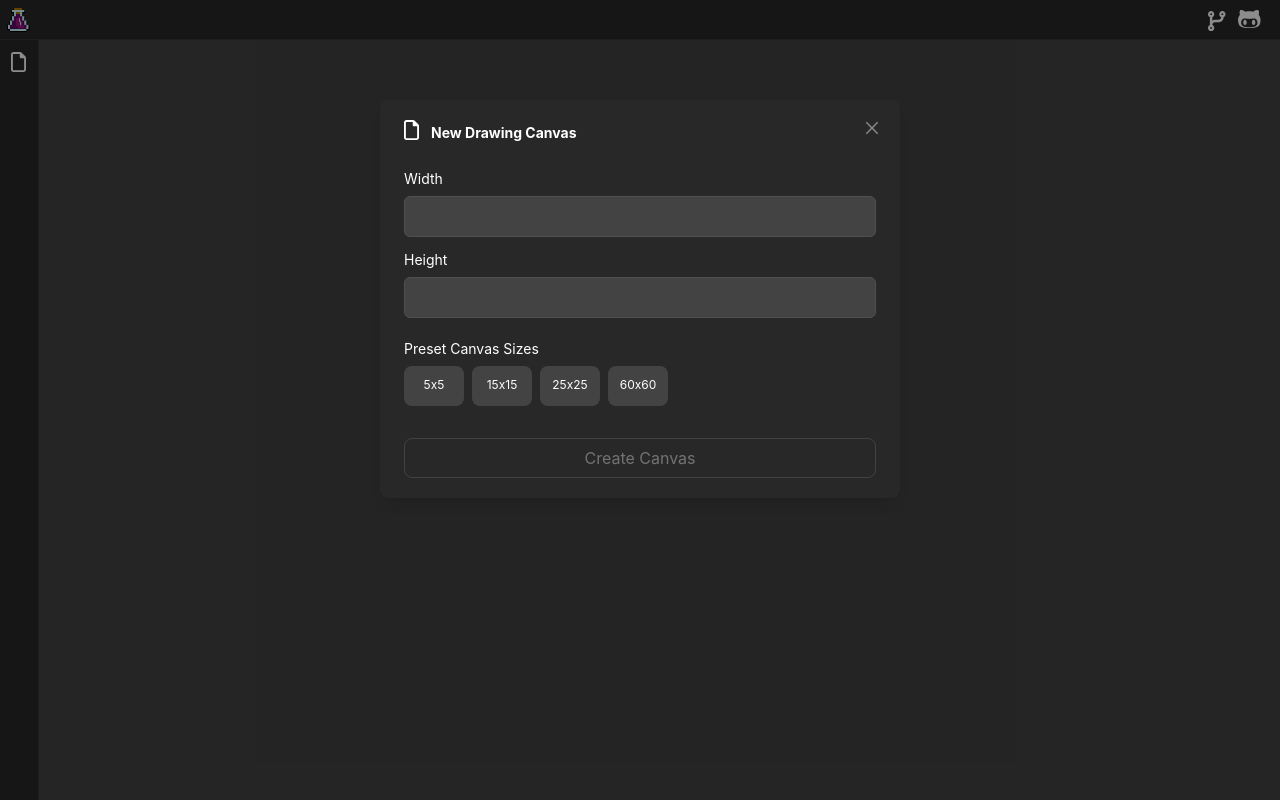
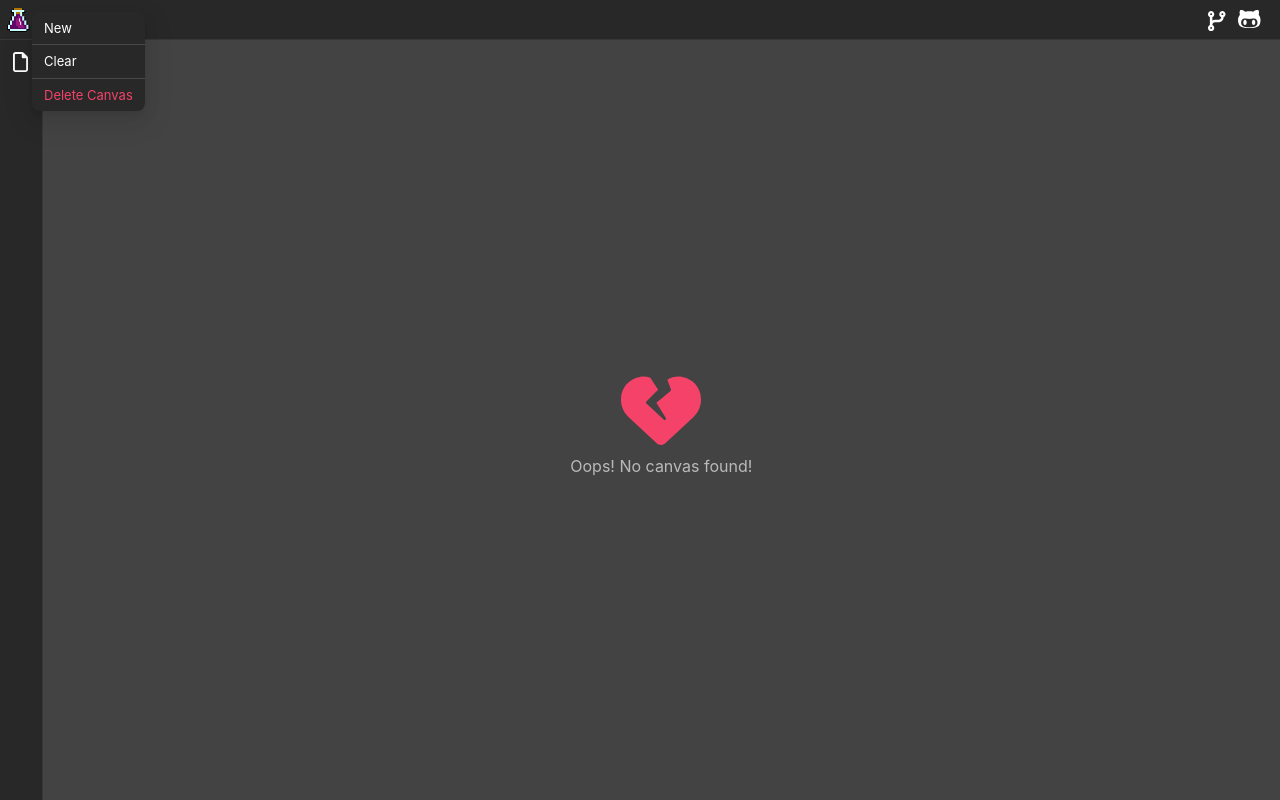
Before and after one commit to zzergy/pixelcraft-studio, a React (Create React App) app: page /canvas in a window 1280 px wide. Both pictures are taken after a click on the icon 18 px from the left and 62 px from the top of the page. Built offline with nearby package versions, Linux system fonts and the light colour scheme.

Commit message:
Create File Menu popup

```diff
--- a/src/Pages/ColorPicker/ColorPicker.tsx
+++ b/src/Pages/ColorPicker/ColorPicker.tsx
@@ -1,4 +1,4 @@
-import { ChromePicker, ColorResult } from 'react-color';
+// import { ChromePicker, ColorResult } from 'react-color';
 import styles from './ColorPicker.module.scss'
 
 interface ColorPickerProps {
@@ -7,15 +7,16 @@ interface ColorPickerProps {
 }
 
 const ColorPicker = ({ drawingColor, setDrawingColor }: ColorPickerProps) => {
-    const handleColorChange = (color: ColorResult) => {
-        setDrawingColor(color.hex)
-    }
+    // const handleColorChange = (color: ColorResult) => {
+    //     setDrawingColor(color.hex)
+    // }
 
     return (
-        <ChromePicker
-            color={drawingColor}
-            onChange={handleColorChange}
-        />
+        // <ChromePicker
+        //     color={drawingColor}
+        //     onChange={handleColorChange}
+        // />
+        <></>
     )
 }
 
--- a/src/Pages/LeftNav/CreateCanvas/CreateCanvas.module.scss
+++ b/src/Pages/LeftNav/FileMenu/CreateCanvas/CreateCanvas.module.scss
@@ -1,12 +1,3 @@
-.icon {
-    font-size: 20px;
-    color: var(--light);
-
-    &.selectable {
-        cursor: pointer;
-    }
-}
-
 .titleText {
     font-weight: bold;
     padding-left: 12px;
--- a/src/Pages/LeftNav/CreateCanvas/CreateCanvas.tsx
+++ b/src/Pages/LeftNav/FileMenu/CreateCanvas/CreateCanvas.tsx
@@ -1,13 +1,15 @@
 import { faFile } from '@fortawesome/free-solid-svg-icons'
 import { faFile as faFileRegular } from '@fortawesome/free-regular-svg-icons';
-import useIconHover from '../../../hooks/useIconHover';
+import useIconHover from '../../../../hooks/useIconHover';
 import { FontAwesomeIcon } from '@fortawesome/react-fontawesome'
 import styles from './CreateCanvas.module.scss'
 import { useState } from "react";
-import { Dimentions } from "../../../types";
-import { useDispatch } from "react-redux";
-import { setCanvasSize } from "../../../slices/canvasSlice";
+import { Dimentions } from "../../../../types";
+import { useDispatch, useSelector } from "react-redux";
+import { setCanvasSize } from "../../../../slices/canvasSlice";
 import { Button, Modal, message } from 'antd';
+import { RootState } from '../../../../store';
+import { setModalState } from '../../../../slices/modalsSlice';
 
 const CreateCanvas = () => {
     const validationPattern = /^(?:[5-9]|[1-5]\d|60)$/;
@@ -16,10 +18,9 @@ const CreateCanvas = () => {
 
     const dispatch = useDispatch();
     const classnames = require('classnames')
-    const { iconHover, handleMouseOver, handleMouseOut } = useIconHover();
 
+    const { createCanvasModal } = useSelector((state: RootState) => state.modalsOpenState)
     const [error, setError] = useState({ rows: false, columns: false });
-    const [open, setOpen] = useState(false);
     const [canvasDimentions, setCanvasDimentions] = useState<Dimentions>(initialDimentions)
     const presetCanvasSizes: ['5x5', '15x15', '25x25', '60x60'] = ['5x5', '15x15', '25x25', '60x60']
 
@@ -46,7 +47,7 @@ const CreateCanvas = () => {
     }
 
     const handleClose = () => {
-        setOpen(false)
+        dispatch(setModalState({ createCanvasModal: false }))
         setError({ columns: false, rows: false })
         setCanvasDimentions(initialDimentions)
     }
@@ -61,18 +62,11 @@ const CreateCanvas = () => {
     return (
         <>
             {contextHolder}
-            <FontAwesomeIcon
-                icon={iconHover.file ? faFile : faFileRegular}
-                className={classnames(styles.icon, styles.selectable)}
-                onMouseOver={() => handleMouseOver('file')}
-                onMouseOut={() => handleMouseOut('file')}
-                onClick={() => setOpen(true)}
-            />
             <Modal
                 mask
                 maskClosable
                 className={styles.modal}
-                open={open}
+                open={createCanvasModal}
                 onCancel={handleClose}
                 footer={null}
             >
--- /dev/null
+++ b/src/Pages/LeftNav/FileMenu/CreateCanvas/FileMenu.module.scss
@@ -0,0 +1,40 @@
+.icon {
+    font-size: 20px;
+    color: var(--light);
+
+    &.selectable {
+        cursor: pointer;
+    }
+}
+
+.list {
+    .listItem {
+        border-bottom: 1px solid #ffffff26;
+        padding: 6px 12px;
+        font-size: 13px;
+
+        &:hover {
+            cursor: pointer;
+            background-color: #ffffff26;
+        }
+
+        &:first-child {
+            &:hover {
+                border-top-right-radius: 8px;
+                border-top-left-radius: 8px;
+            }
+        }
+
+        &:last-child {
+            color: var(--error);
+            &:hover {
+                border-bottom-right-radius: 8px;
+                border-bottom-left-radius: 8px;
+            }
+        }
+
+        &:nth-child(3) {
+            border: none;
+        }
+    }
+}
--- /dev/null
+++ b/src/Pages/LeftNav/FileMenu/CreateCanvas/FileMenu.tsx
@@ -0,0 +1,66 @@
+import { FontAwesomeIcon } from "@fortawesome/react-fontawesome";
+import { Popover, Tooltip } from "antd"
+import { useRef, useState } from "react"
+import styles from './FileMenu.module.scss'
+import useIconHover from "../../../../hooks/useIconHover";
+import { faFile } from "@fortawesome/free-solid-svg-icons";
+import { faFile as faFileRegular } from '@fortawesome/free-regular-svg-icons';
+import { useDispatch } from "react-redux";
+import { setModalState } from "../../../../slices/modalsSlice";
+import CreateCanvas from "./CreateCanvas";
+
+
+const FileMenu = () => {
+    const classnames = require('classnames')
+    const dispatch = useDispatch();
+    const popoverRef = useRef(null);
+    const { iconHover, handleMouseOver, handleMouseOut } = useIconHover();
+
+    const [open, setOpen] = useState<boolean>(false);
+
+    const handleOpenModal = (modal: any) => {
+        setOpen(!open)
+        dispatch(setModalState({ [modal]: true }))
+    }
+
+    const data = [
+        { title: 'New', modalName: 'createCanvasModal' },
+        { title: 'Clear', modalName: 'clearCanvasModal' },
+        { title: 'Delete Canvas', modalName: 'deleteCanvasModal' },
+    ]
+
+    return (
+        <>
+            <Popover
+                ref={popoverRef}
+                trigger='click'
+                open={open}
+                arrow={false}
+                onOpenChange={(open) => setOpen(open)}
+                placement="right"
+                content={
+                    <div className={styles.list}>
+                        {data.map((item, key) =>
+                            <div
+                                key={key}
+                                className={styles.listItem}
+                                onClick={() => handleOpenModal(item.modalName)}
+                            >
+                                {item.title}
+                            </div>
+                        )}
+                    </div>
+                }>
+                <FontAwesomeIcon
+                    icon={iconHover.file ? faFile : faFileRegular}
+                    className={classnames(styles.icon, styles.selectable)}
+                    onMouseOver={() => handleMouseOver('file')}
+                    onMouseOut={() => handleMouseOut('file')}
+                />
+            </Popover>
+            <CreateCanvas />
+        </>
+    )
+}
+
+export default FileMenu
--- a/src/Pages/LeftNav/LeftNav.module.scss
+++ b/src/Pages/LeftNav/LeftNav.module.scss
@@ -3,7 +3,7 @@
     flex-direction: column;
     align-items: center;
     background-color: var(--deep-gray);
-    width: 40px;
+    width: 44px;
     border-right: 1px solid #373737;
     padding: 12px 0;
 }
--- a/src/Pages/LeftNav/LeftNav.tsx
+++ b/src/Pages/LeftNav/LeftNav.tsx
@@ -1,11 +1,11 @@
-import CreateCanvas from './CreateCanvas/CreateCanvas'
+import FileMenu from './FileMenu/CreateCanvas/FileMenu'
 import styles from './LeftNav.module.scss'
 
 const LeftNav = () => {
 
     return (
         <div className={styles.container}>
-            <CreateCanvas />
+            <FileMenu />
         </div>
     )
 }
--- a/src/customTheme.ts
+++ b/src/customTheme.ts
@@ -28,6 +28,9 @@ export const customTheme = {
         },
         Button: {
             "colorTextDisabled": "rgba(255, 255, 255, 0.35)"
+        },
+        Popover: {
+            colorBgElevated: "#282828"
         }
     },
     algorithm: theme.darkAlgorithm,
--- a/src/index.css
+++ b/src/index.css
@@ -20,3 +20,7 @@ body {
 code {
   font-family: source-code-pro, Menlo, Monaco, Consolas, "Courier New", monospace;
 }
+
+.ant-popover .ant-popover-inner {
+  padding: 0px !important;
+}
--- /dev/null
+++ b/src/slices/modalsSlice.ts
@@ -0,0 +1,24 @@
+import { PayloadAction, createSlice } from "@reduxjs/toolkit";
+import { CanvasParameters, Dimentions, ModalStates } from "../types";
+
+const initialModalStates: ModalStates = {
+    deleteCanvasModal: false,
+    createCanvasModal: false
+}
+
+const modalsReducer = createSlice({
+    name: 'modalsOpenState',
+    initialState: initialModalStates,
+    reducers: {
+        setModalState: (state: typeof initialModalStates, action: PayloadAction<ModalStates>) => (
+            {
+                ...state,
+                ...action.payload
+            }
+        )
+    }
+})
+
+export const { setModalState } = modalsReducer.actions
+
+export default modalsReducer.reducer
--- a/src/store.ts
+++ b/src/store.ts
@@ -1,6 +1,7 @@
 import { configureStore } from "@reduxjs/toolkit";
 import { persistStore, persistReducer } from 'redux-persist'
 import canvasReducer from "./slices/canvasSlice";
+import modalsReducer from './slices/modalsSlice'
 import storage from 'redux-persist/lib/storage' // defaults to localStorage for web
 
 const persistConfig = {
@@ -10,7 +11,8 @@ const persistConfig = {
 
 const store = configureStore({
     reducer: {
-        canvasParameters: persistReducer(persistConfig, canvasReducer)
+        canvasParameters: persistReducer(persistConfig, canvasReducer),
+        modalsOpenState: modalsReducer
     },
 });
 const persistor = persistStore(store);
--- a/src/types.ts
+++ b/src/types.ts
@@ -6,5 +6,10 @@ export interface CanvasParameters {
     pixelsGrid: string[][]
 }
 
+export interface ModalStates {
+    deleteCanvasModal?: boolean,
+    createCanvasModal?: boolean
+}
+
 //allows you to get a property from another interface into your type
 export type Dimentions = Pick<CanvasParameters, "rows" | 'columns'>
```
